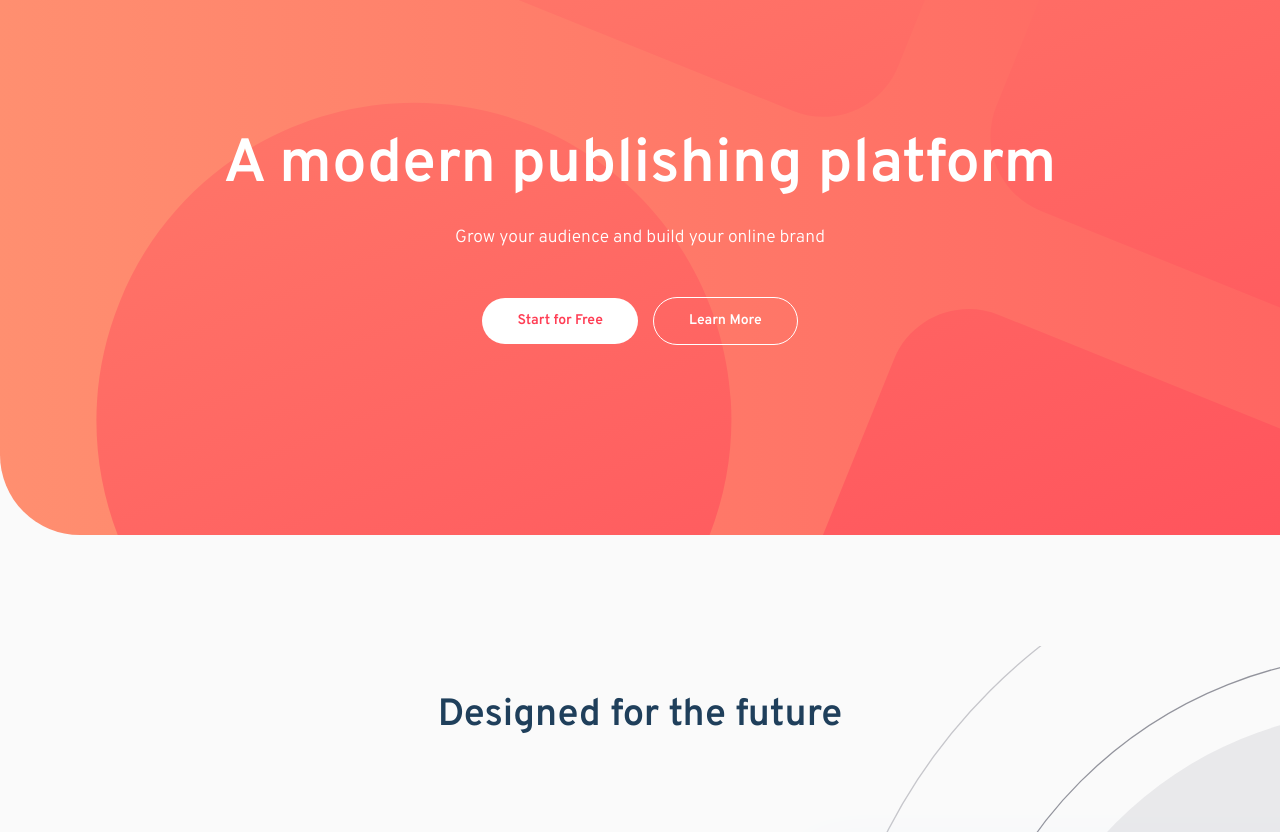
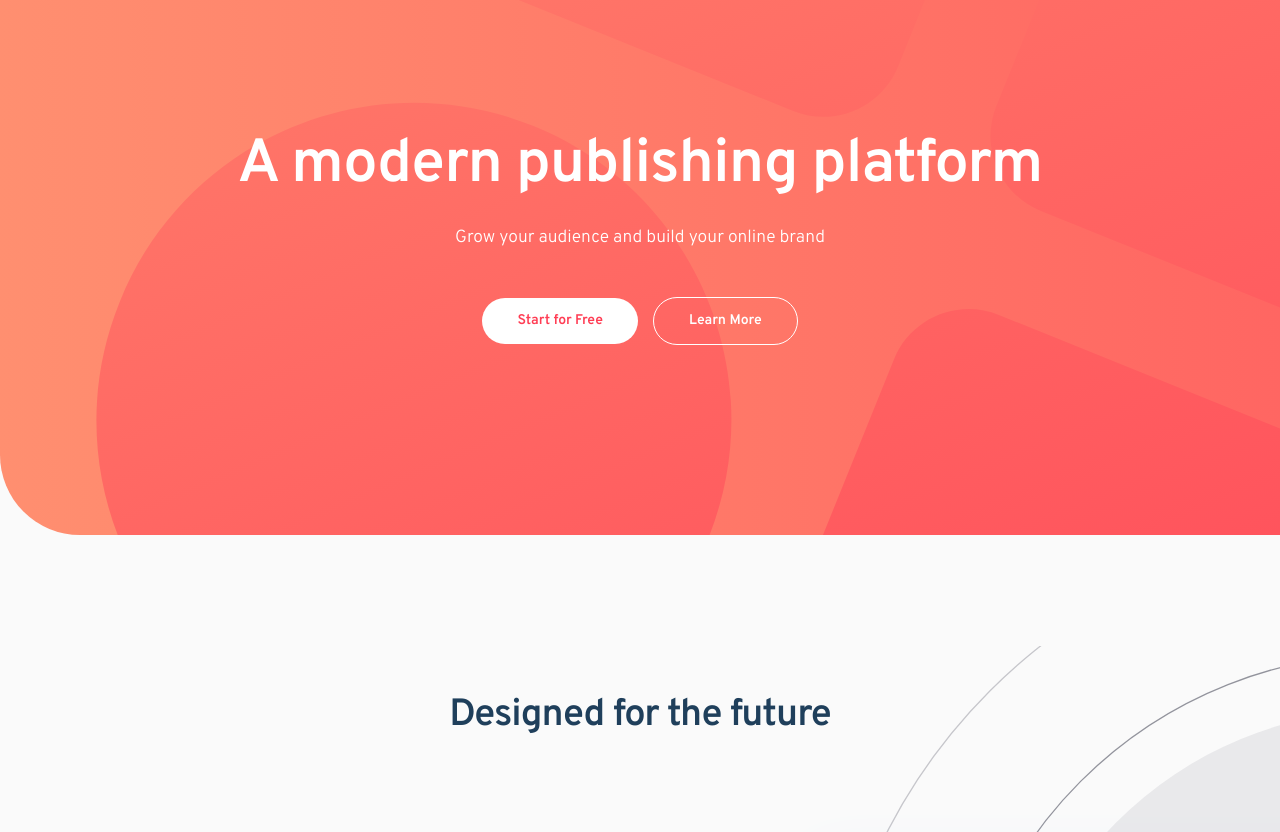
Before and after one commit to rida192/Bloger, a plain HTML site: page index.html in a window 1280 px wide. Shown: the part 109-941 px from the top of the page. Drawn offline with Linux system fonts and the light colour scheme.

Commit message:
modified

```diff
--- a/assets/scss/_globals.scss
+++ b/assets/scss/_globals.scss
@@ -58,6 +58,7 @@ h1 {
 h2 {
   margin-bottom: 1.5625rem;
   font-size: 25px;
+  letter-spacing: -1px;
 
   @include breakpoint-up(large) {
     margin-bottom: 2.25rem;
--- a/assets/scss/_hero.scss
+++ b/assets/scss/_hero.scss
@@ -19,6 +19,7 @@
   border-bottom-left-radius: 80px;
   h1 {
     color: white;
+    letter-spacing: -1px;
   }
   p {
     margin-bottom: 44px;
```
Also changed, not shown: assets/css/style.css, style.css, 1 other file.
